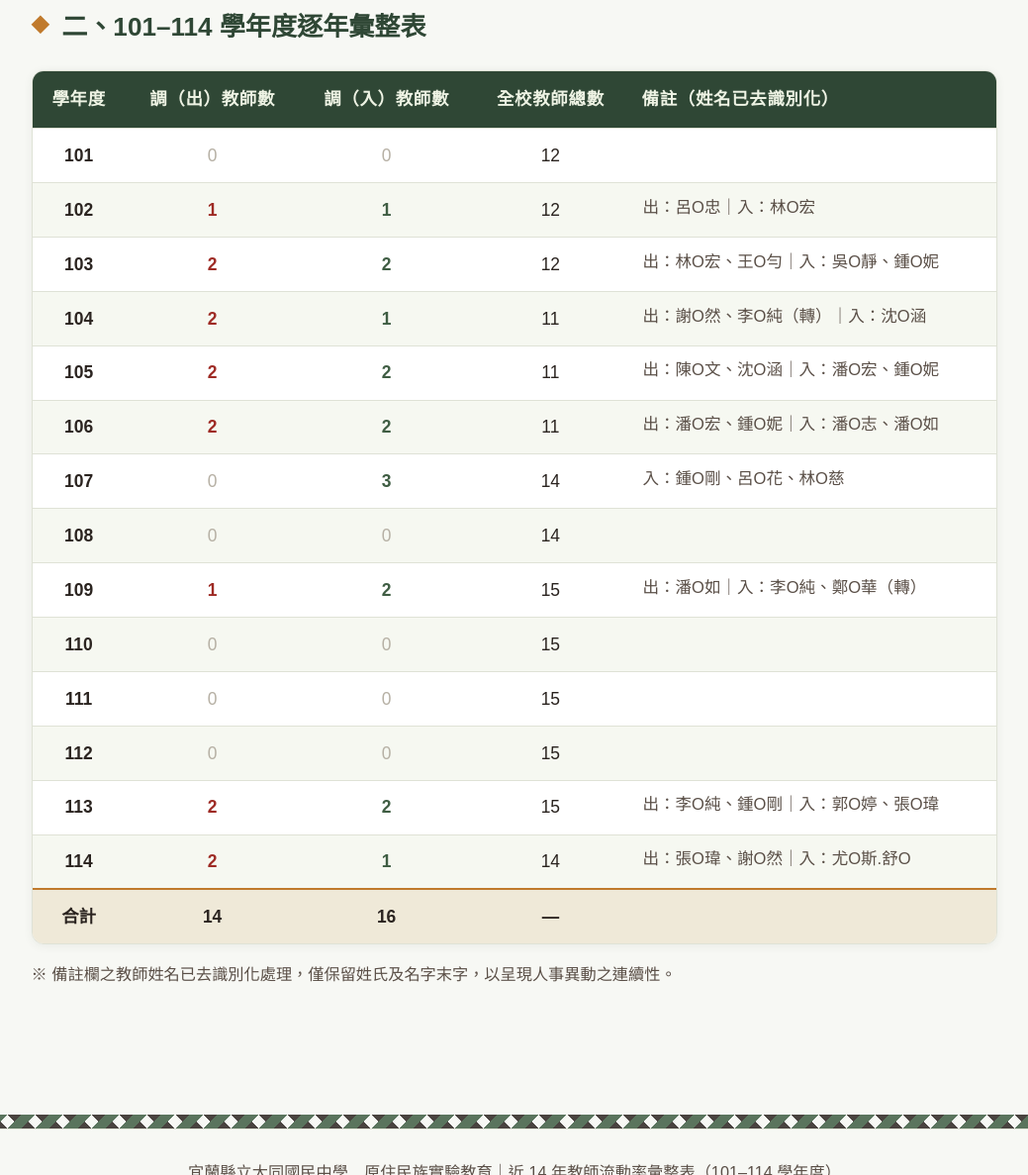
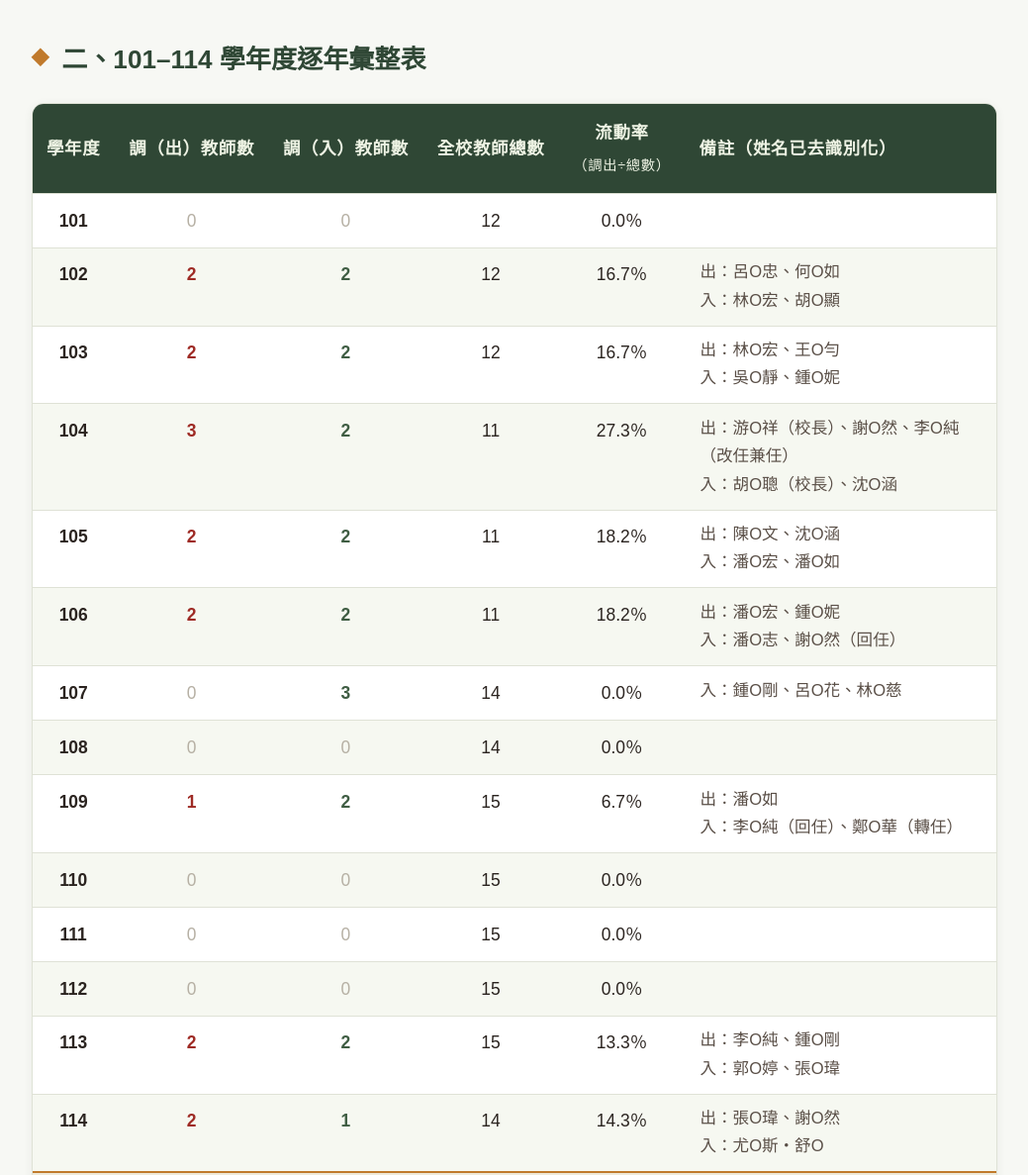
Before and after one commit to bacon-sys/115-eval-teacher-move, a plain HTML site: page index.html in a window 1280 px wide. Shown: the part 1264-2451 px from the top of the page at 99% size, without its empty margins (120-1159 px from the left). Drawn offline with Linux system fonts and the light colour scheme.

Commit message:
依 101–114 學年度教職員名冊重新核對：調出 16、調入 18，補校長更替與漏列進出，新增逐年流動率與轉型前後平均（16.2％／4.3％）
Co-Authored-By: Claude Opus 5.5 <noreply@anthropic.com>
Claude-Session: https://claude.ai/code/session_01EMR6Ahgy2efTPRA7iZvrk9

```diff
--- a/index.html
+++ b/index.html
@@ -115,6 +115,7 @@
     .stat{box-shadow:none;}
     tbody tr{break-inside:avoid;}
   }
+  td.memo{word-break:keep-all;line-break:strict;min-width:15em}
 </style>
 </head>
 <body>
@@ -123,7 +124,7 @@
 <header>
   <div class="school">宜蘭縣立大同國民中學　原住民族實驗教育</div>
   <h1>近 14 年教師流動率彙整表</h1>
-  <div class="sub">101 – 114 學年度（含正式及代理教師）</div>
+  <div class="sub">101 – 114 學年度（含校長、正式及代理教師）</div>
 </header>
 <div class="weave"></div>
 
@@ -133,8 +134,8 @@
 <section>
   <h2>一、流動情形總覽</h2>
   <div class="stats">
-    <div class="stat c1"><div class="num">14<small> 人次</small></div><div class="cap">14 年間調（出）教師</div></div>
-    <div class="stat c2"><div class="num">16<small> 人次</small></div><div class="cap">14 年間調（入）教師</div></div>
+    <div class="stat c1"><div class="num">16<small> 人次</small></div><div class="cap">14 年間調（出）教師</div></div>
+    <div class="stat c2"><div class="num">18<small> 人次</small></div><div class="cap">14 年間調（入）教師</div></div>
     <div class="stat c3"><div class="num">6<small> 個學年</small></div><div class="cap">全年零調出（轉型後占 5 年）</div></div>
     <div class="stat c4"><div class="num">12 → 14<small> 人</small></div><div class="cap">全校教師總數（101 → 114）</div></div>
   </div>
@@ -162,7 +163,7 @@
       <line x1="735" y1="90" x2="735" y2="270" stroke="#e3d3ba" stroke-width="1"/>
       <!-- 柱狀：調出（紅）／調入（綠） -->
       <g>
-        <rect x="118.0" y="210.0" width="14" height="60" fill="#9e2b25" rx="2"/><rect x="135.0" y="210.0" width="14" height="60" fill="#3f5d43" rx="2"/><rect x="165.0" y="150.0" width="14" height="120" fill="#9e2b25" rx="2"/><rect x="182.0" y="150.0" width="14" height="120" fill="#3f5d43" rx="2"/><rect x="212.0" y="150.0" width="14" height="120" fill="#9e2b25" rx="2"/><rect x="229.0" y="210.0" width="14" height="60" fill="#3f5d43" rx="2"/><rect x="259.0" y="150.0" width="14" height="120" fill="#9e2b25" rx="2"/><rect x="276.0" y="150.0" width="14" height="120" fill="#3f5d43" rx="2"/><rect x="306.0" y="150.0" width="14" height="120" fill="#9e2b25" rx="2"/><rect x="323.0" y="150.0" width="14" height="120" fill="#3f5d43" rx="2"/><rect x="370.0" y="90.0" width="14" height="180" fill="#3f5d43" rx="2"/><rect x="447.0" y="210.0" width="14" height="60" fill="#9e2b25" rx="2"/><rect x="464.0" y="150.0" width="14" height="120" fill="#3f5d43" rx="2"/><rect x="635.0" y="150.0" width="14" height="120" fill="#9e2b25" rx="2"/><rect x="652.0" y="150.0" width="14" height="120" fill="#3f5d43" rx="2"/><rect x="682.0" y="150.0" width="14" height="120" fill="#9e2b25" rx="2"/><rect x="699.0" y="210.0" width="14" height="60" fill="#3f5d43" rx="2"/>
+        <rect x="118.0" y="150.0" width="14" height="120" fill="#9e2b25" rx="2"/><rect x="135.0" y="150.0" width="14" height="120" fill="#3f5d43" rx="2"/><rect x="165.0" y="150.0" width="14" height="120" fill="#9e2b25" rx="2"/><rect x="182.0" y="150.0" width="14" height="120" fill="#3f5d43" rx="2"/><rect x="212.0" y="90.0" width="14" height="180" fill="#9e2b25" rx="2"/><rect x="229.0" y="150.0" width="14" height="120" fill="#3f5d43" rx="2"/><rect x="259.0" y="150.0" width="14" height="120" fill="#9e2b25" rx="2"/><rect x="276.0" y="150.0" width="14" height="120" fill="#3f5d43" rx="2"/><rect x="306.0" y="150.0" width="14" height="120" fill="#9e2b25" rx="2"/><rect x="323.0" y="150.0" width="14" height="120" fill="#3f5d43" rx="2"/><rect x="370.0" y="90.0" width="14" height="180" fill="#3f5d43" rx="2"/><rect x="447.0" y="210.0" width="14" height="60" fill="#9e2b25" rx="2"/><rect x="464.0" y="150.0" width="14" height="120" fill="#3f5d43" rx="2"/><rect x="635.0" y="150.0" width="14" height="120" fill="#9e2b25" rx="2"/><rect x="652.0" y="150.0" width="14" height="120" fill="#3f5d43" rx="2"/><rect x="682.0" y="150.0" width="14" height="120" fill="#9e2b25" rx="2"/><rect x="699.0" y="210.0" width="14" height="60" fill="#3f5d43" rx="2"/>
       </g>
       <!-- 107 轉型標記 -->
       <line x1="369.5" y1="72" x2="369.5" y2="270" stroke="#c07a2c" stroke-width="1" stroke-dasharray="4 4" opacity=".55"/>
@@ -184,7 +185,7 @@
   </div>
 
   <div class="insight">
-    📌 <b>觀察重點：</b>107 學年度轉型實驗教育後，教師人數由 11 人成長至 14–15 人。轉型前六個學年（101–106）共調出 <b>9 人次</b>、平均每年 1.5 人；轉型後八個學年（107–114）共調出 <b>5 人次</b>、平均每年 0.6 人，其中 <b>110–112 學年度連續三年無教師進出</b>，顯示轉型後師資結構明顯趨於穩定，有利課程經驗之累積與傳承。
+    📌 <b>觀察重點：</b>107 學年度轉型實驗教育後，教師人數由 11 人成長至 14–15 人。轉型前六個學年（101–106）共調出 <b>11 人次</b>、平均每年約 1.8 人，平均流動率約 <b>16.2％</b>；轉型後八個學年（107–114）共調出 <b>5 人次</b>、平均每年約 0.6 人，平均流動率約 <b>4.3％</b>，其中 <b>110–112 學年度連續三年無教師進出</b>，顯示轉型後師資結構明顯趨於穩定，有利課程經驗之累積與傳承。
   </div>
 </section>
 
@@ -194,28 +195,30 @@
   <div class="table-wrap">
     <table>
       <thead>
-        <tr><th>學年度</th><th>調（出）教師數</th><th>調（入）教師數</th><th>全校教師總數</th><th style="text-align:left;">備註（姓名已去識別化）</th></tr>
+        <tr><th>學年度</th><th>調（出）教師數</th><th>調（入）教師數</th><th>全校教師總數</th><th>流動率<br><span style="font-weight:400;font-size:.82em;">（調出÷總數）</span></th><th style="text-align:left;">備註（姓名已去識別化）</th></tr>
       </thead>
       <tbody>
-        <tr><td class="year">101</td><td class="zero">0</td><td class="zero">0</td><td>12</td><td class="memo"></td></tr>
-        <tr><td class="year">102</td><td class="out">1</td><td class="in">1</td><td>12</td><td class="memo">出：呂O忠｜入：林O宏</td></tr>
-        <tr><td class="year">103</td><td class="out">2</td><td class="in">2</td><td>12</td><td class="memo">出：林O宏、王O勻｜入：吳O靜、鍾O妮</td></tr>
-        <tr><td class="year">104</td><td class="out">2</td><td class="in">1</td><td>11</td><td class="memo">出：謝O然、李O純（轉）｜入：沈O涵</td></tr>
-        <tr><td class="year">105</td><td class="out">2</td><td class="in">2</td><td>11</td><td class="memo">出：陳O文、沈O涵｜入：潘O宏、鍾O妮</td></tr>
-        <tr><td class="year">106</td><td class="out">2</td><td class="in">2</td><td>11</td><td class="memo">出：潘O宏、鍾O妮｜入：潘O志、潘O如</td></tr>
-        <tr><td class="year">107</td><td class="zero">0</td><td class="in">3</td><td>14</td><td class="memo">入：鍾O剛、呂O花、林O慈</td></tr>
-        <tr><td class="year">108</td><td class="zero">0</td><td class="zero">0</td><td>14</td><td class="memo"></td></tr>
-        <tr><td class="year">109</td><td class="out">1</td><td class="in">2</td><td>15</td><td class="memo">出：潘O如｜入：李O純、鄭O華（轉）</td></tr>
-        <tr><td class="year">110</td><td class="zero">0</td><td class="zero">0</td><td>15</td><td class="memo"></td></tr>
-        <tr><td class="year">111</td><td class="zero">0</td><td class="zero">0</td><td>15</td><td class="memo"></td></tr>
-        <tr><td class="year">112</td><td class="zero">0</td><td class="zero">0</td><td>15</td><td class="memo"></td></tr>
-        <tr><td class="year">113</td><td class="out">2</td><td class="in">2</td><td>15</td><td class="memo">出：李O純、鍾O剛｜入：郭O婷、張O瑋</td></tr>
-        <tr><td class="year">114</td><td class="out">2</td><td class="in">1</td><td>14</td><td class="memo">出：張O瑋、謝O然｜入：尤O斯.舒O</td></tr>
-        <tr class="total"><td>合計</td><td>14</td><td>16</td><td>—</td><td class="memo"></td></tr>
+        <tr><td class="year">101</td><td class="zero">0</td><td class="zero">0</td><td>12</td><td>0.0％</td><td class="memo"></td></tr>
+        <tr><td class="year">102</td><td class="out">2</td><td class="in">2</td><td>12</td><td>16.7％</td><td class="memo">出：呂O忠、何O如<br>入：林O宏、胡O顯</td></tr>
+        <tr><td class="year">103</td><td class="out">2</td><td class="in">2</td><td>12</td><td>16.7％</td><td class="memo">出：林O宏、王O勻<br>入：吳O靜、鍾O妮</td></tr>
+        <tr><td class="year">104</td><td class="out">3</td><td class="in">2</td><td>11</td><td>27.3％</td><td class="memo">出：游O祥（校長）、謝O然、李O純（改任兼任）<br>入：胡O聰（校長）、沈O涵</td></tr>
+        <tr><td class="year">105</td><td class="out">2</td><td class="in">2</td><td>11</td><td>18.2％</td><td class="memo">出：陳O文、沈O涵<br>入：潘O宏、潘O如</td></tr>
+        <tr><td class="year">106</td><td class="out">2</td><td class="in">2</td><td>11</td><td>18.2％</td><td class="memo">出：潘O宏、鍾O妮<br>入：潘O志、謝O然（回任）</td></tr>
+        <tr><td class="year">107</td><td class="zero">0</td><td class="in">3</td><td>14</td><td>0.0％</td><td class="memo">入：鍾O剛、呂O花、林O慈</td></tr>
+        <tr><td class="year">108</td><td class="zero">0</td><td class="zero">0</td><td>14</td><td>0.0％</td><td class="memo"></td></tr>
+        <tr><td class="year">109</td><td class="out">1</td><td class="in">2</td><td>15</td><td>6.7％</td><td class="memo">出：潘O如<br>入：李O純（回任）、鄭O華（轉任）</td></tr>
+        <tr><td class="year">110</td><td class="zero">0</td><td class="zero">0</td><td>15</td><td>0.0％</td><td class="memo"></td></tr>
+        <tr><td class="year">111</td><td class="zero">0</td><td class="zero">0</td><td>15</td><td>0.0％</td><td class="memo"></td></tr>
+        <tr><td class="year">112</td><td class="zero">0</td><td class="zero">0</td><td>15</td><td>0.0％</td><td class="memo"></td></tr>
+        <tr><td class="year">113</td><td class="out">2</td><td class="in">2</td><td>15</td><td>13.3％</td><td class="memo">出：李O純、鍾O剛<br>入：郭O婷、張O瑋</td></tr>
+        <tr><td class="year">114</td><td class="out">2</td><td class="in">1</td><td>14</td><td>14.3％</td><td class="memo">出：張O瑋、謝O然<br>入：尤O斯‧舒O</td></tr>
+        <tr class="total"><td>合計</td><td>16</td><td>18</td><td>—</td><td>—</td><td class="memo"></td></tr>
+        <tr class="total"><td colspan="4" style="text-align:right;">轉型前平均（101–106 學年度）</td><td>16.2％</td><td class="memo"></td></tr>
+        <tr class="total"><td colspan="4" style="text-align:right;">轉型後平均（107–114 學年度）</td><td>4.3％</td><td class="memo"></td></tr>
       </tbody>
     </table>
   </div>
-  <p style="margin-top:.9rem;font-size:.9rem;color:#5a4f47;">※ 備註欄之教師姓名已去識別化處理，僅保留姓氏及名字末字，以呈現人事異動之連續性。</p>
+  <p style="margin-top:.9rem;font-size:.9rem;color:#5a4f47;">※ 備註欄之教師姓名已去識別化處理，僅保留姓氏及名字末字，以呈現人事異動之連續性。<br>※ 統計範圍：校長、編制內教師（含懸缺代理、借調缺代理）及計畫型代理教師；不含兼任教師、教學支援工作人員、專職族語教師、臨時人員、約聘人員及職員工。依 101–114 學年度教職員工名冊逐年核對。<br>※ 流動率＝當年度調出人數 ÷ 全校教師總數；轉型前、後平均為各學年度流動率之平均。</p>
 </section>
 
 </main>
```
